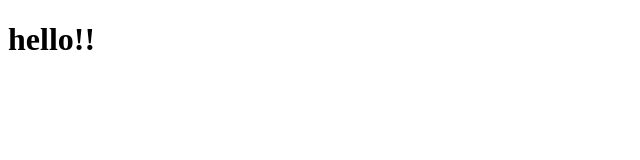
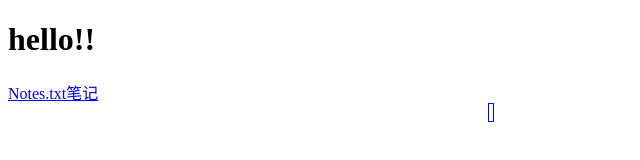
Before and after one commit to William34Hao/firstP, a plain HTML site: page index.html in a window 1280 px wide. Shown: the whole page, without its empty margins (0-640 px from the left). Drawn offline with Linux system fonts and the light colour scheme.

Commit message:
增加了一个私人文件，更新了index.html

```diff
--- a/index.html
+++ b/index.html
@@ -4,9 +4,27 @@
     <meta charset="UTF-8">
     <meta http-equiv="X-UA-Compatible" content="IE=edge">
     <meta name="viewport" content="width=device-width, initial-scale=1.0">
-    <title>Document</title>
+    <title>WilliamHao</title>
 </head>
+<style>
+
+    #riji a{
+        text-decoration: none;
+        border: 1px solid blue;
+        margin: 320px 480px;
+    }
+    #riji :hover{
+        background-color: crimson;
+        border: 10px solid pink;
+    }
+
+</style>
 <body>
     <h1>hello!!</h1>
+    <a href="./Notes.txt">Notes.txt笔记</a>
+    <div id="riji">
+        <a href="./股票日记.docx">&nbsp;</a>
+    </div>
+
 </body>
 </html>
```
Also changed, not shown: 1 other file.
